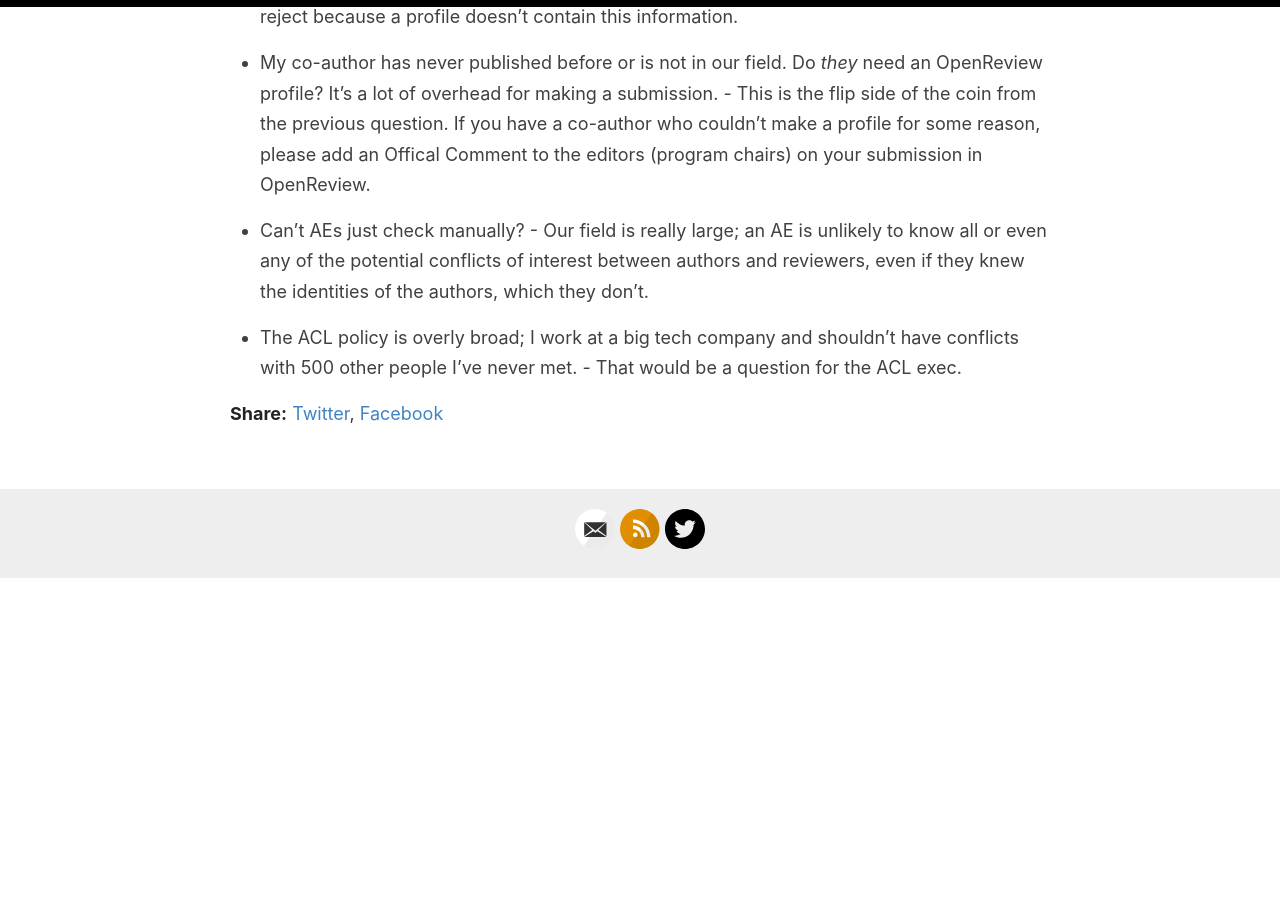
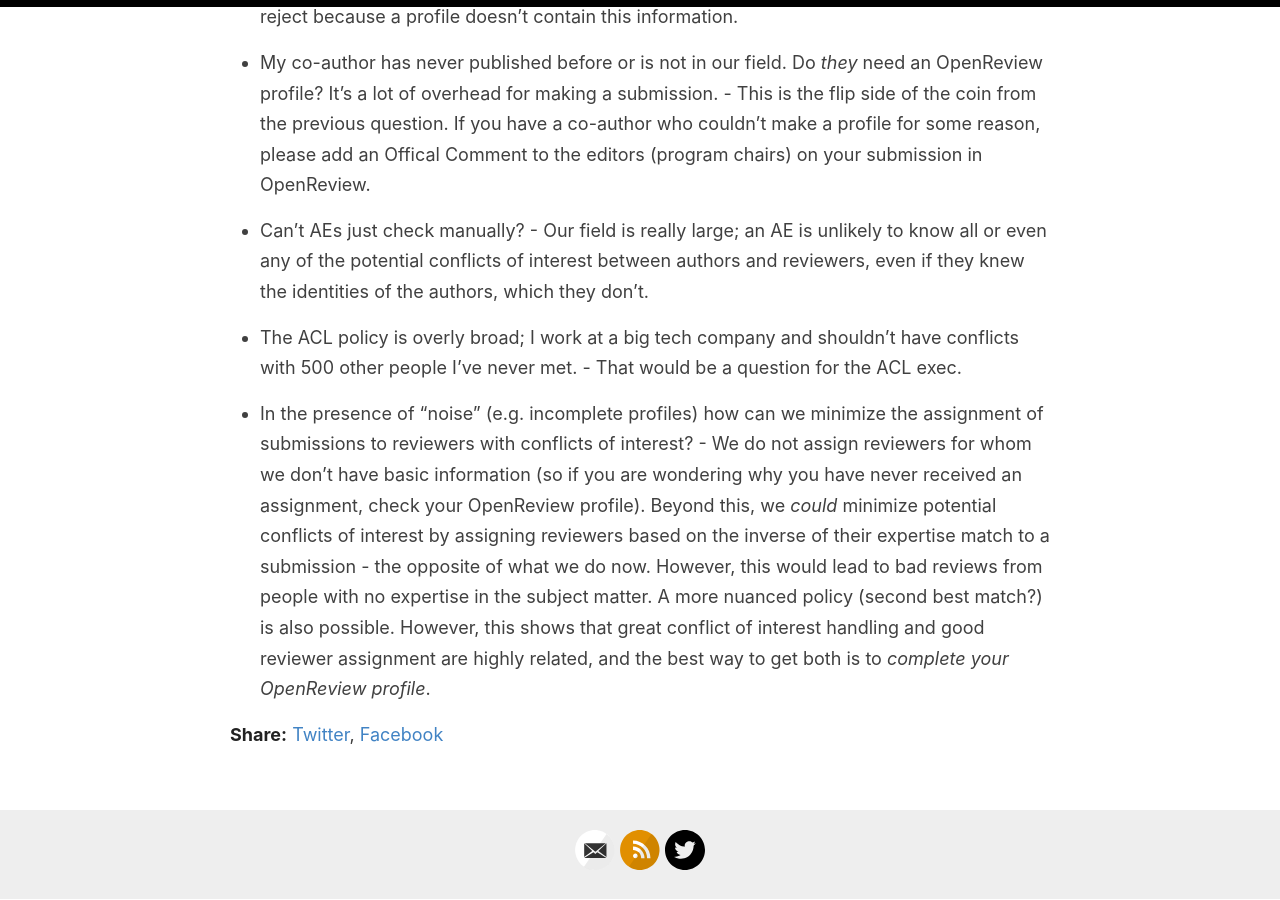
Before and after one commit to amitmerchant1990/reverie, a Jekyll site: the page built from _posts/2022-01-28-declaring-a-conflict-of-interest.md, in a window 1280 px wide and 900 px high, scrolled down 1826 px. Built offline with Jekyll 4.4.1, drawn with Linux system fonts in a browser that asks for light colours; our own code applies the rules of GitHub Pages for plain Markdown files; before the commit the page ends 2405 px from its top, so only the background shows below that.

Commit message:
Update 2022-01-28-declaring-a-conflict-of-interest.md

```diff
--- a/_posts/2022-01-28-declaring-a-conflict-of-interest.md
+++ b/_posts/2022-01-28-declaring-a-conflict-of-interest.md
@@ -42,3 +42,5 @@ Some Frequently Asked Questions
 * Can't AEs just check manually? - Our field is really large; an AE is unlikely to know all or even any of the potential conflicts of interest between authors and reviewers, even if they knew the identities of the authors, which they don't.
 
 * The ACL policy is overly broad; I work at a big tech company and shouldn't have conflicts with 500 other people I've never met. - That would be a question for the ACL exec.
+
+* In the presence of "noise" (e.g. incomplete profiles) how can we minimize the assignment of submissions to reviewers with conflicts of interest? - We do not assign reviewers for whom we don't have basic information (so if you are wondering why you have never received an assignment, check your OpenReview profile). Beyond this, we *could* minimize potential conflicts of interest by assigning reviewers based on the inverse of their expertise match to a submission - the opposite of what we do now. However, this would lead to bad reviews from people with no expertise in the subject matter. A more nuanced policy (second best match?) is also possible. However, this shows that great conflict of interest handling and good reviewer assignment are highly related, and the best way to get both is to _complete your OpenReview profile_.
```
